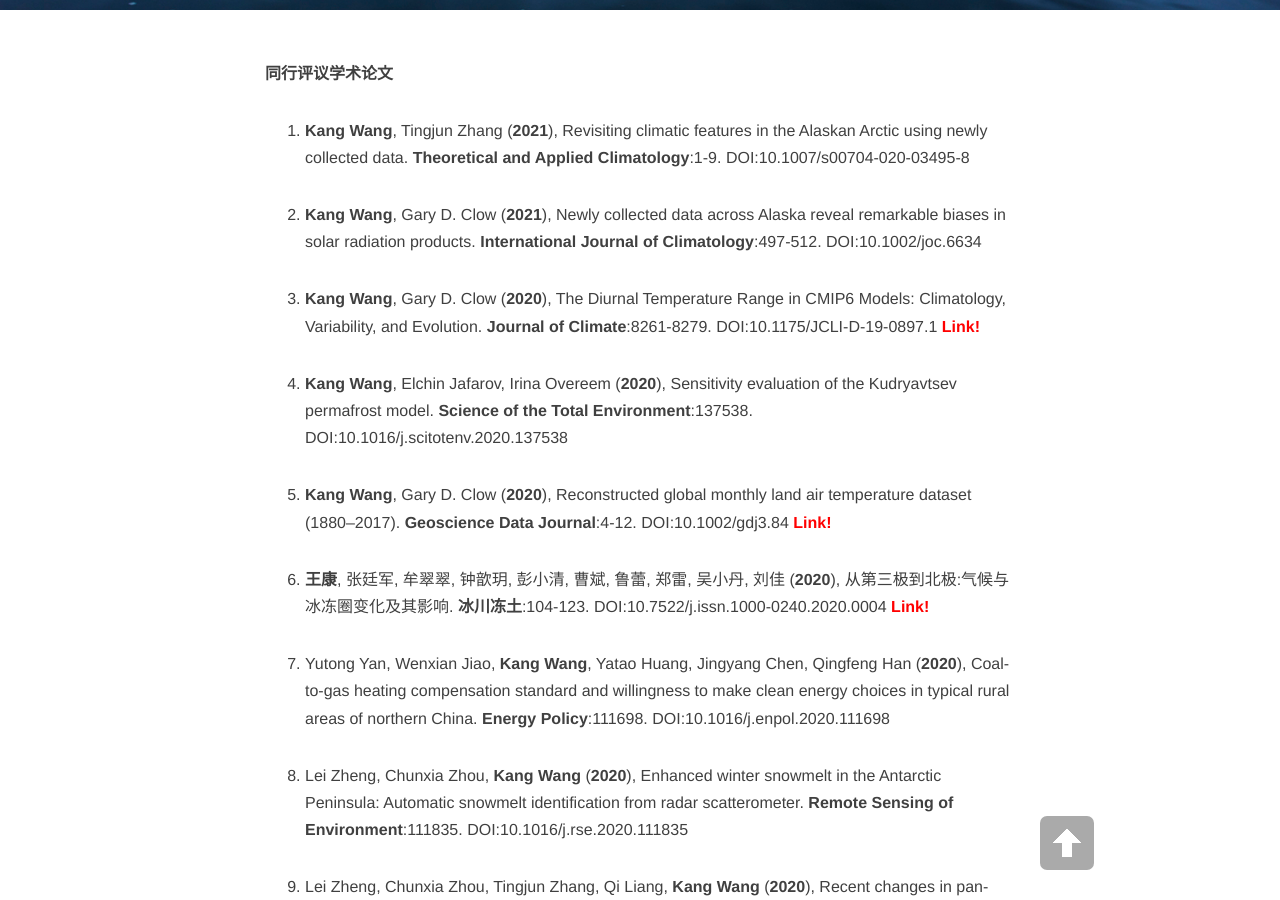
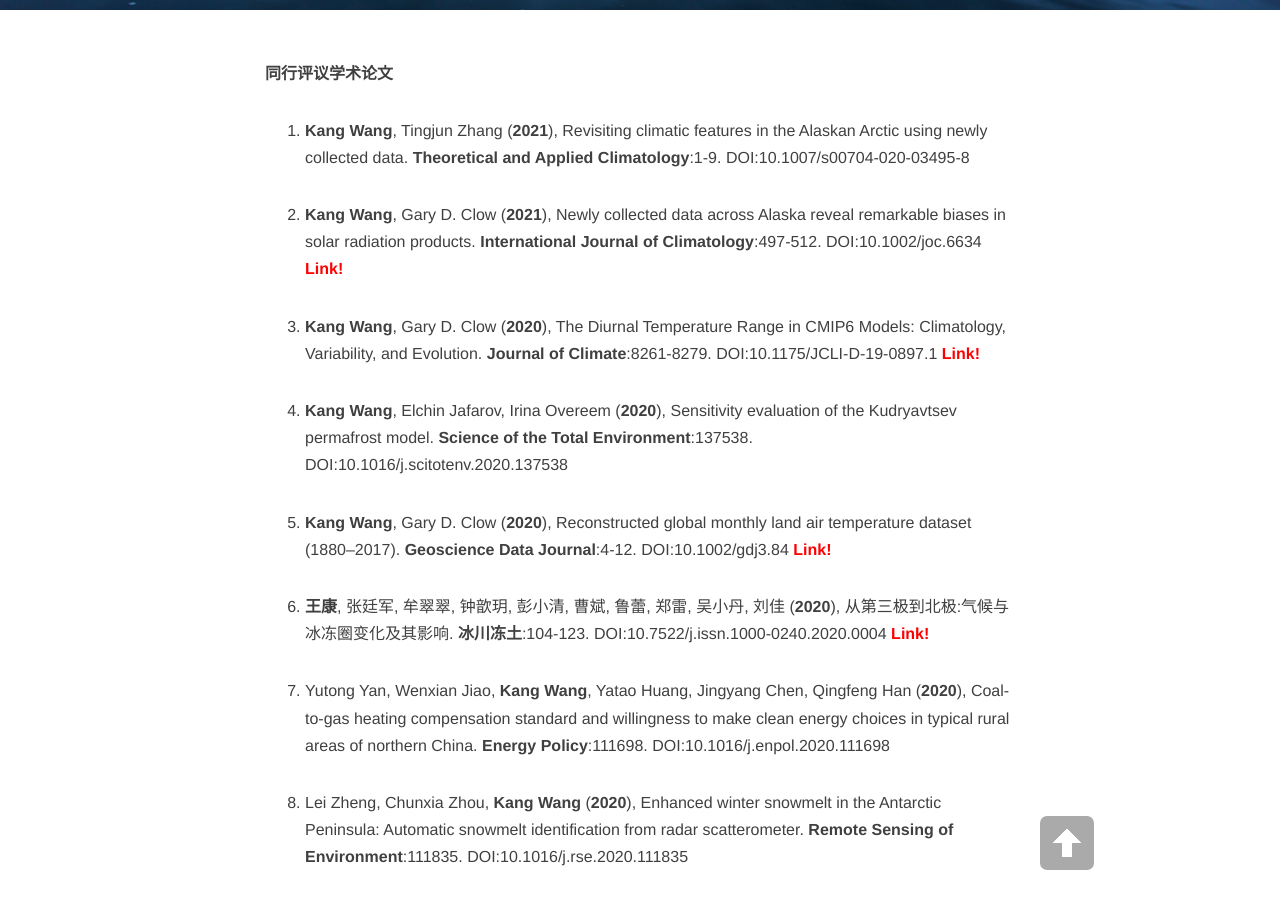
Before and after one commit to CryoECNU/cryoecnu.github.io, a Jekyll site: the page built from publication.md, in a window 1280 px wide and 900 px high, scrolled down 418 px. Built offline with Jekyll 4.4.1, drawn with Linux system fonts in a browser that asks for light colours; nearby versions of some CDN libraries.

Commit message:
Update publication.md

```diff
--- a/publication.md
+++ b/publication.md
@@ -18,6 +18,7 @@
 Newly collected data across Alaska reveal remarkable biases in solar radiation products.
 **International Journal of Climatology**:497-512.
 [DOI:10.1002/joc.6634](https://doi.org/10.1002/joc.6634)
+[<span style="color:red">**Link!**</span>](https://cryoecnu.github.io/blog/2021/02/15/Solar_Radiation_Alaska/)
 
 1. **Kang Wang**, Gary D. Clow
 (**2020**),
```
